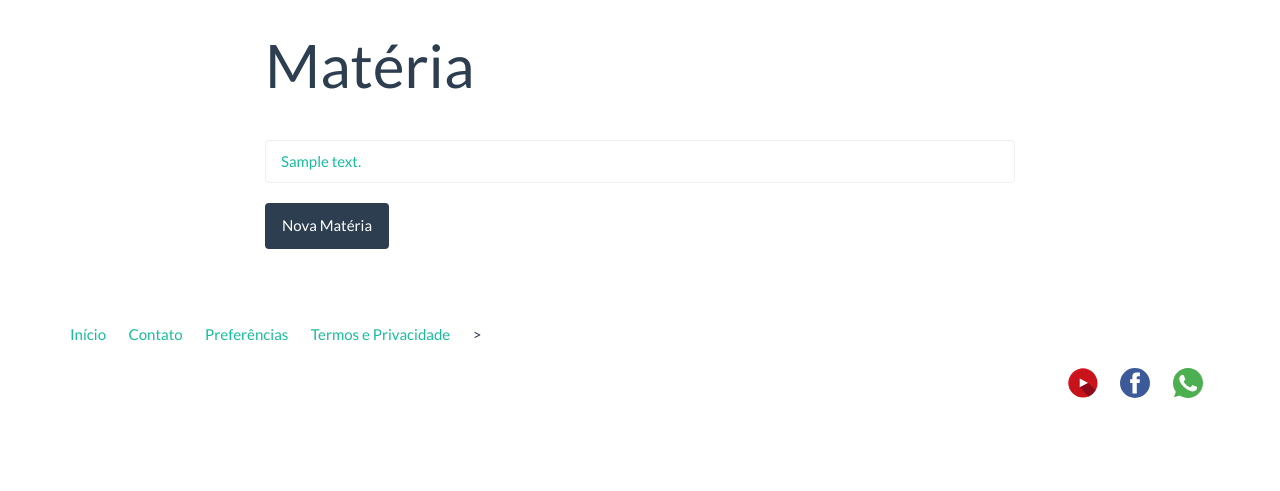
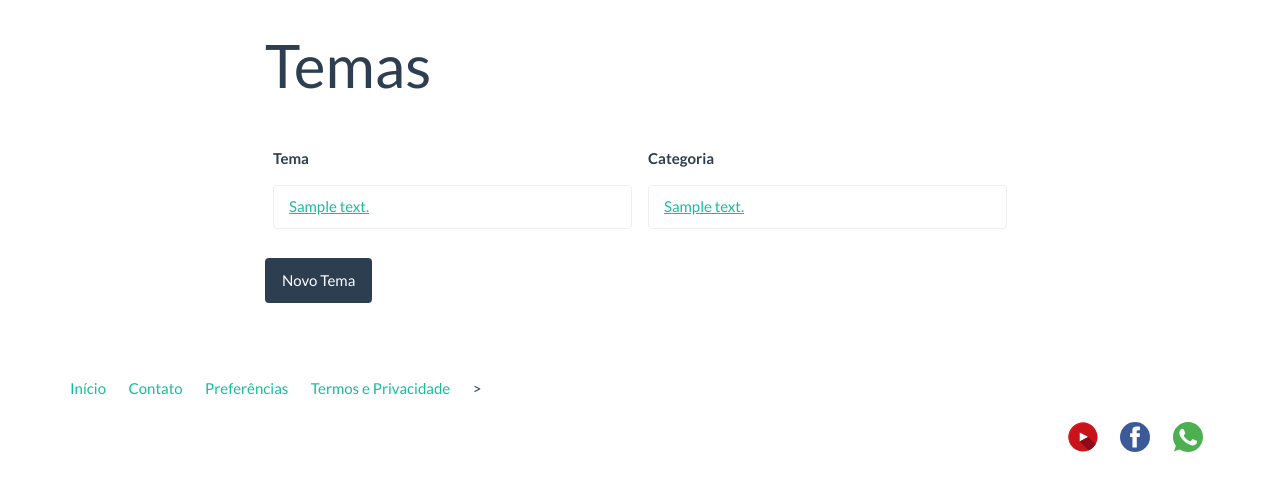
Before and after one commit to ejstopa/UnivespProjetoIntegrador_1, a Django app: a page that uses core/templates/base.html in a window 1280 px wide. Shown: the part 60-551 px from the top of the page. Run offline with Django 3.2, Linux system fonts and the light colour scheme; a user stored in the database is signed in; tables that the repository leaves empty hold one stand-in row (values such as "Sample post"); some libraries are stand-ins or nearby versions.

```diff
--- a/core/forms.py
+++ b/core/forms.py
@@ -22,17 +22,17 @@ class ContactForm(forms.Form):
 class QuestionForm(forms.ModelForm):
     class Meta:
         model = Question
-        fields = ['description', 'answer', 'theme', 'user']
+        fields = ['description', 'answer', 'theme','public', 'user']
 
 class ThemeForm(forms.ModelForm):
     class Meta:
         model = Theme
-        fields = ['description','user']
+        fields = ['description', 'category', 'user']
 
 class AttemptForm(forms.ModelForm):
     class Meta:
         model = Attempt
-        fields = ['attempt_number', 'question', 'difficult', 'got_it_right','user']
+        fields = ['attempt_number', 'question', 'difficult', 'got_it_right', 'user']
 
 # class AttemptForm(forms.Form):
 #     attempt_number = forms.IntegerField(label='Tentativa')
--- a/core/templates/base.html
+++ b/core/templates/base.html
@@ -36,7 +36,7 @@
               <a class="dropdown-toggle" data-toggle="dropdown" href="{% url 'file' %}" id="download">Cadastros <span class="caret"></span></a>
               <ul class="dropdown-menu" aria-labelledby="download">
                 <li><a href="{% url 'core:list_question' %}">Criar Baralho</a></li>
-                <li><a href="{% url 'core:list_theme' %}">Matérias(categorias)</a></li>
+                <li><a href="{% url 'core:list_theme' %}">Temas dos baralhos</a></li>
               </ul>
             </li>
             {% endif %}
--- a/core/templates/questions.html
+++ b/core/templates/questions.html
@@ -16,7 +16,8 @@
                 <thead>
                   <tr>
                     <th scope="col">Pergunta</th>
-                    <th scope="col">Matéria</th>
+                    <th scope="col">Tema</th>
+                    <th scope="col">Pública</th>
                   </tr>
                 </thead>
                 <tbody>
@@ -27,6 +28,9 @@
                         </a>
                     </td>
                     <td><li class="list-group-item"> {{ question.theme.description }}</li></td>
+                    <!-- a função do jango  {{VALUE|yesno:"texto se true, texto se falsez texto caso nulo"}}
+                        pemite configurar respostas padronizadas para valores booleanos -->
+                    <td><li class="list-group-item">  {{ question.public|yesno:"SIM,NO,MAYBE" }}   </li></td>
                   </tr>
 
 
--- a/core/templates/theme-delete-form.html
+++ b/core/templates/theme-delete-form.html
@@ -3,13 +3,13 @@
 {% load widget_tweaks %}
 
 {% block title %}
-    Matéria | {{ block.super }}
+    Temas | {{ block.super }}
 {% endblock %}
 {% block container %}
 <div>
     <form method="post">
         {% csrf_token %}
-        <h2>Tem certeza que deseja remover esta matéria {{ theme.description }} ?</h2>
+        <h2>Tem certeza que deseja remover este Tema {{ theme.description }} ?</h2>
         <button type="submit" class="btn btn-primary">Confirmar</button>
     </form>
 </div>
--- a/core/templates/themes-form.html
+++ b/core/templates/themes-form.html
@@ -3,11 +3,11 @@
 {% load widget_tweaks %}
 
 {% block title %}
-    Matéria | {{ block.super }}
+    Temas | {{ block.super }}
 {% endblock %}
 {% block container %}
 <div>
-    <h1>Novo/Alterar matéria</h1>
+    <h1>Novo/Alterar Tema</h1>
 
     <form method="POST">
         {% csrf_token %}
--- a/core/templates/themes.html
+++ b/core/templates/themes.html
@@ -3,25 +3,45 @@
 {% load widget_tweaks %}
 
 {% block title %}
-    Matéria | {{ block.super }}
+    Temas | {{ block.super }}
 {% endblock %}
 {% block container %}
 <div class="row">
 
     <div class="col-md-8 col-md-offset-2">
         <div class="page-header">
-            <h1>Matéria</h1>
+            <h1>Temas</h1>
         </div>
         <ul class="list-group">
+            <table class="table">
+                <thead>
+                  <tr>
+                    <th scope="col">Tema</th>
+                    <th scope="col">Categoria</th>
+                  </tr>
+                </thead>
+                <tbody>
+                {% for theme in themes %}
+                    <tr>
+                        <td>
+                            <a href="{% url 'core:update_theme' theme.id %}">
+                                <li class="list-group-item"> {{ theme.description }}</li>
+                            </a>
+                        </td>
+                        <td>
+                            <a href="{% url 'core:update_theme' theme.id %}">
+                                <li class="list-group-item"> {{ theme.category.description }}</li>
+                            </a>
+                        </td>
 
-            {% for theme in themes %}
-                <a href="{% url 'core:update_theme' theme.id %}">
-                    <li class="list-group-item"> {{ theme.description }}</li>
-                </a>
-            {% endfor %}
+                    </tr>
+
+                {% endfor %}
+                </tbody>
+            </table>
         </ul>
 
-         <a href="{% url 'core:create_theme' %}"> <button class="btn btn-primary" > Nova Matéria </button></a>
+         <a href="{% url 'core:create_theme' %}"> <button class="btn btn-primary" > Novo Tema </button></a>
     </div>
 </div>
 {% endblock %}
--- a/core/views.py
+++ b/core/views.py
@@ -180,7 +180,7 @@ def list_attempt(request):
                     updateAttempt.difficult = int(request.POST[value])
                     updateAttempt.save()
 
-        return render(request,'alert.html')
+        return render(request, 'alert.html', {'no_record_check': 1})
 
 
 
@@ -198,18 +198,19 @@ def create_attempt(request):
         themeId = request.POST['decks']
         theme = Theme.objects.get(id=themeId)
 
-        lastAttempt = current_user.attempt_set.order_by('-attempt_number')[0]
-        if lastAttempt.attempt_number :
-            thisAttempt = lastAttempt.attempt_number + 1
+        if current_user.attempt_set.count() > 0:
+            lastAttempt = current_user.attempt_set.order_by('-attempt_number')[0]
+            if lastAttempt.attempt_number :
+                thisAttempt = lastAttempt.attempt_number + 1
         else:
-            thisAttempt = 0
+            thisAttempt = 1
 
         questions = current_user.question_set.all().filter(theme=theme).order_by('?')[:int(quantidade_select)]
         count = 0
         length = questions.count()
+        if length <= 0:
+            return render(request,'alert.html', {'no_record_check': 0})
         for question in questions:
-            print('for question print this')
-            print(question)
             attempt = Attempt(attempt_number = int(thisAttempt), got_it_right=0 , difficult=0,question=question, user = current_user)
             attempt.save()
             count += 1
```
Also changed, not shown: core/templates/alert.html (+9 -3 lines), core/templates/create_attempts.html (+6 -1 lines).
